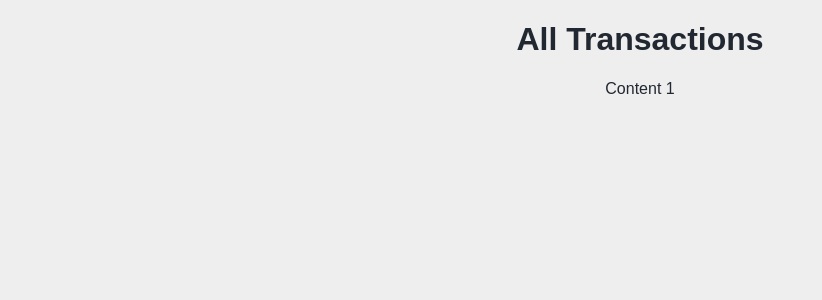
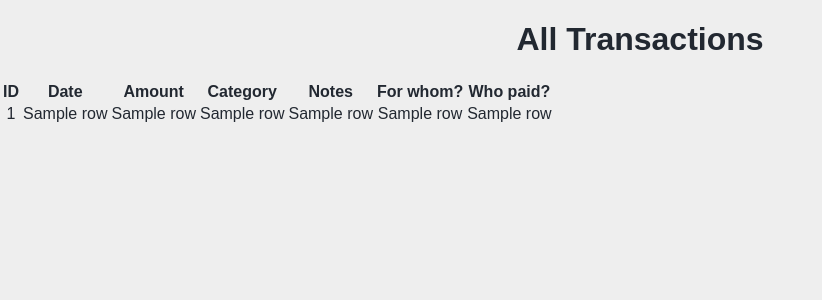
Before and after one commit to AnLi-Mi/Money_Tracker, a Flask app: template flask_app/templates/seealltransactions.html in a window 1280 px wide. Shown: the top 300 px of the page, without its empty margins (0-822 px from the left). Run offline with Flask 2, Linux system fonts and the light colour scheme; the template is opened without the code that fills it: most values are stand-ins (such as "Sample title", 1, 10 or a date in 2020); some libraries are stand-ins or nearby versions.

Commit message:
html code to display SHOW query results in a form of a table

```diff
--- a/flask_app/templates/seealltransactions.html
+++ b/flask_app/templates/seealltransactions.html
@@ -2,6 +2,34 @@
 {% block head %}
 <h1> All Transactions </h1>
 {% endblock %}
+
 {% block body %}
-<p> Content 1 </p>
+
+{% if spendings %}
+<table>
+    <tr>
+        <th>ID</th>
+        <th>Date</th>
+        <th>Amount</th>
+        <th>Category</th>
+        <th>Notes</th>
+        <th>For whom?</th>
+        <th>Who paid?</th>
+    </tr>
+{% for row in spendings %}
+    <tr>
+        <td>{{row[0]}}</td>
+        <td>{{row[1]}}</td>
+        <td>{{row[2]}}</td>
+        <td>{{row[3]}}</td>
+        <td>{{row[4]}}</td>
+        <td>{{row[5]}}</td>
+        <td>{{row[6]}}</td>
+    </tr>
+
+{%endfor%}
+</table>
+
+{% endif %}
+
 {% endblock %}
```
